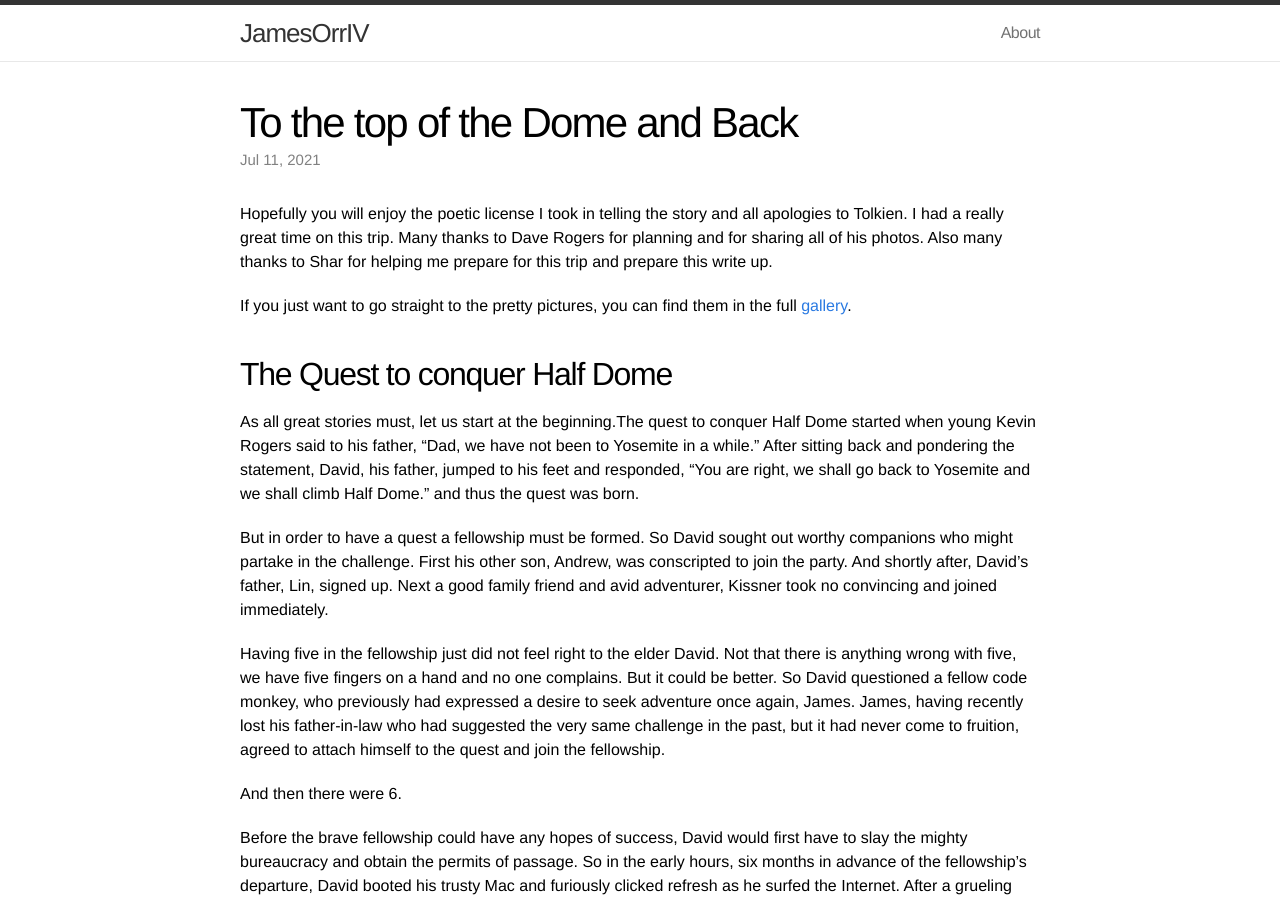
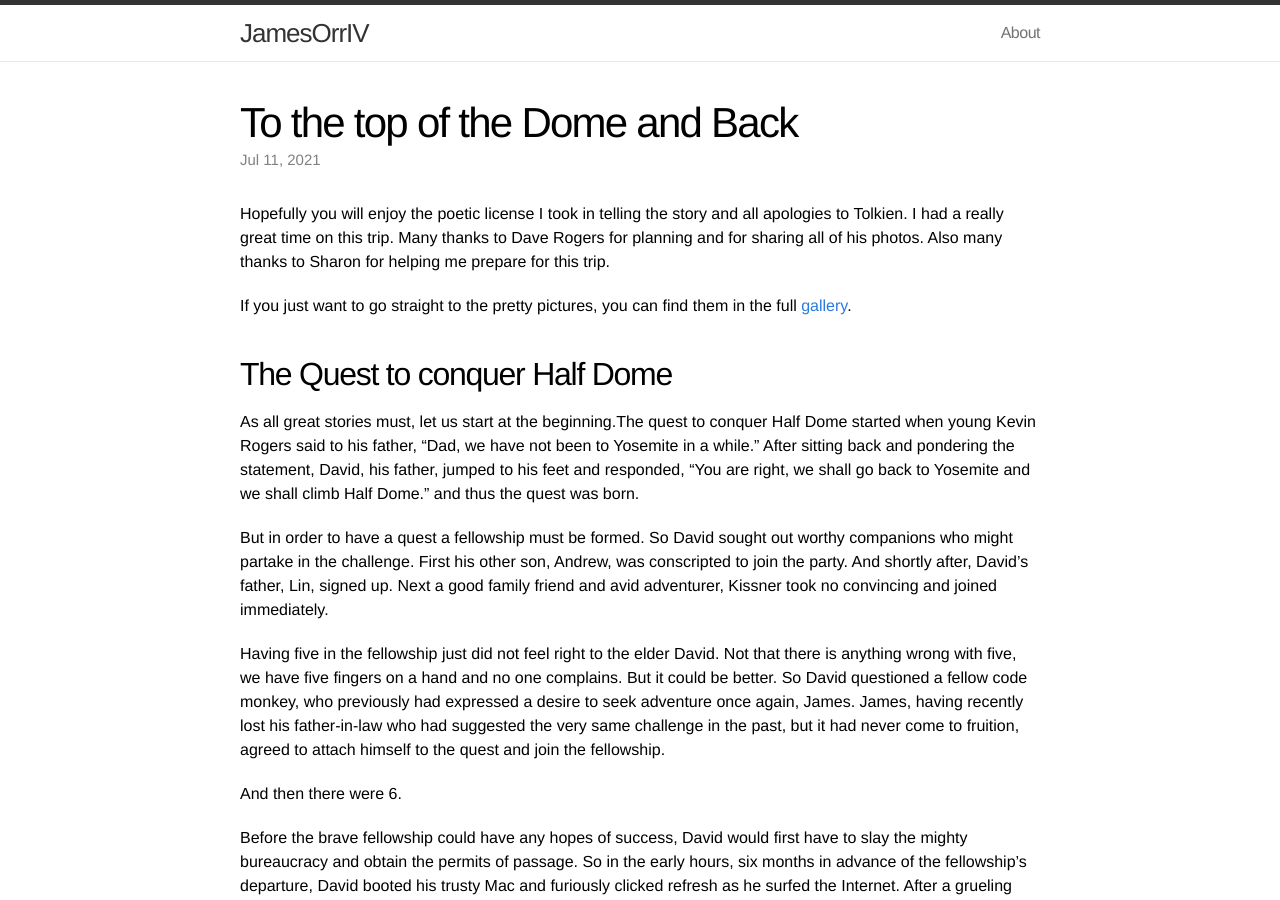
Before and after one commit to jamesorriv/jamesorriv.github.io, a Jekyll site: the page built from _posts/2021-07-11-halfdome.md, in a window 1280 px wide and 900 px high. Built offline with Jekyll 4.4.1, drawn with Linux system fonts in a browser that asks for light colours.

Commit message:
Edit the thank you to Shar.

```diff
--- a/_posts/2021-07-11-halfdome.md
+++ b/_posts/2021-07-11-halfdome.md
@@ -5,7 +5,7 @@ date:   2021-07-11 12:00:00
 categories: update
 image: /assets/yosemite/1-_ROG0181.jpeg
 ---
-Hopefully you will enjoy the poetic license I took in telling the story and all apologies to Tolkien. I had a really great time on this trip. Many thanks to Dave Rogers for planning and for sharing all of his photos. Also many thanks to Shar for helping me prepare for this trip and prepare this write up.
+Hopefully you will enjoy the poetic license I took in telling the story and all apologies to Tolkien. I had a really great time on this trip. Many thanks to Dave Rogers for planning and for sharing all of his photos. Also many thanks to Sharon for helping me prepare for this trip.
 
 If you just want to go straight to the pretty pictures, you can find them in the full [gallery](https://photos.app.goo.gl/7MdjhZbchtjyKzEj9).
 
```
